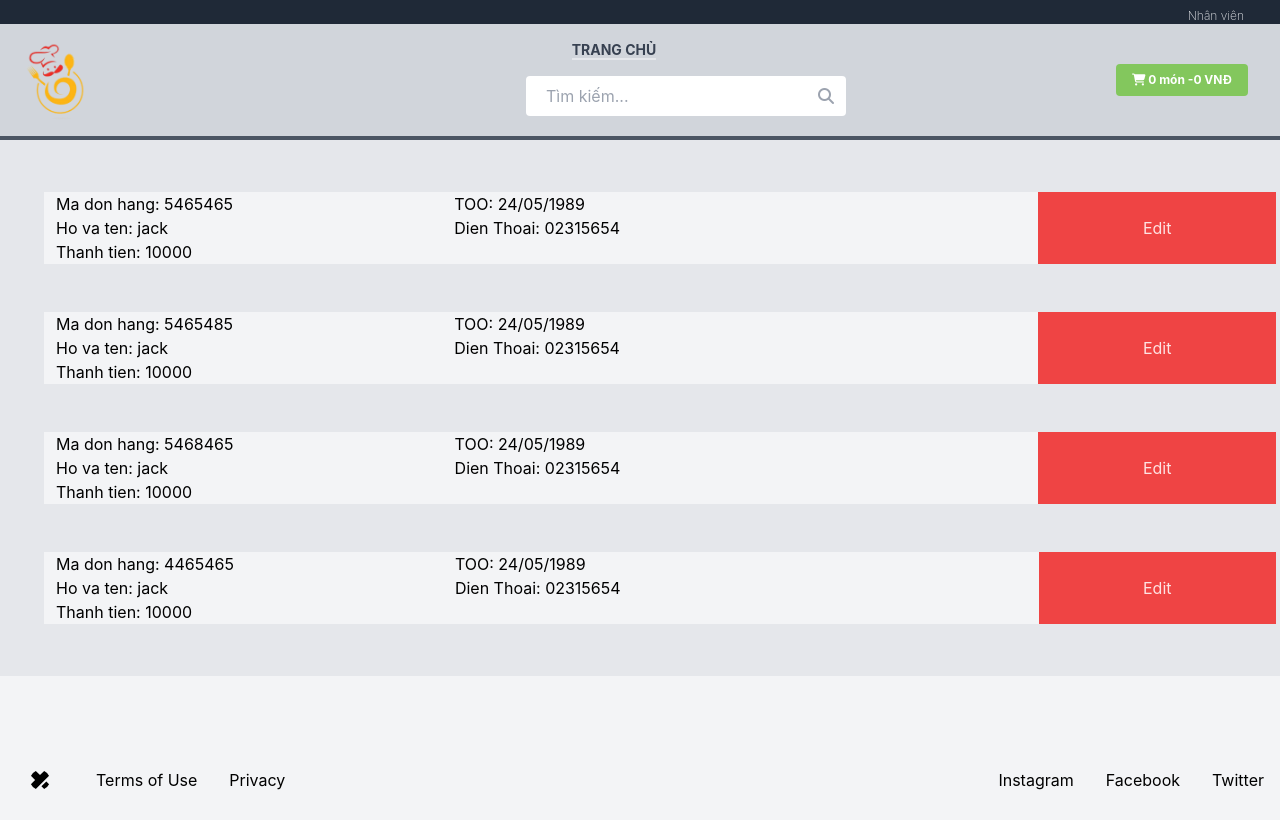
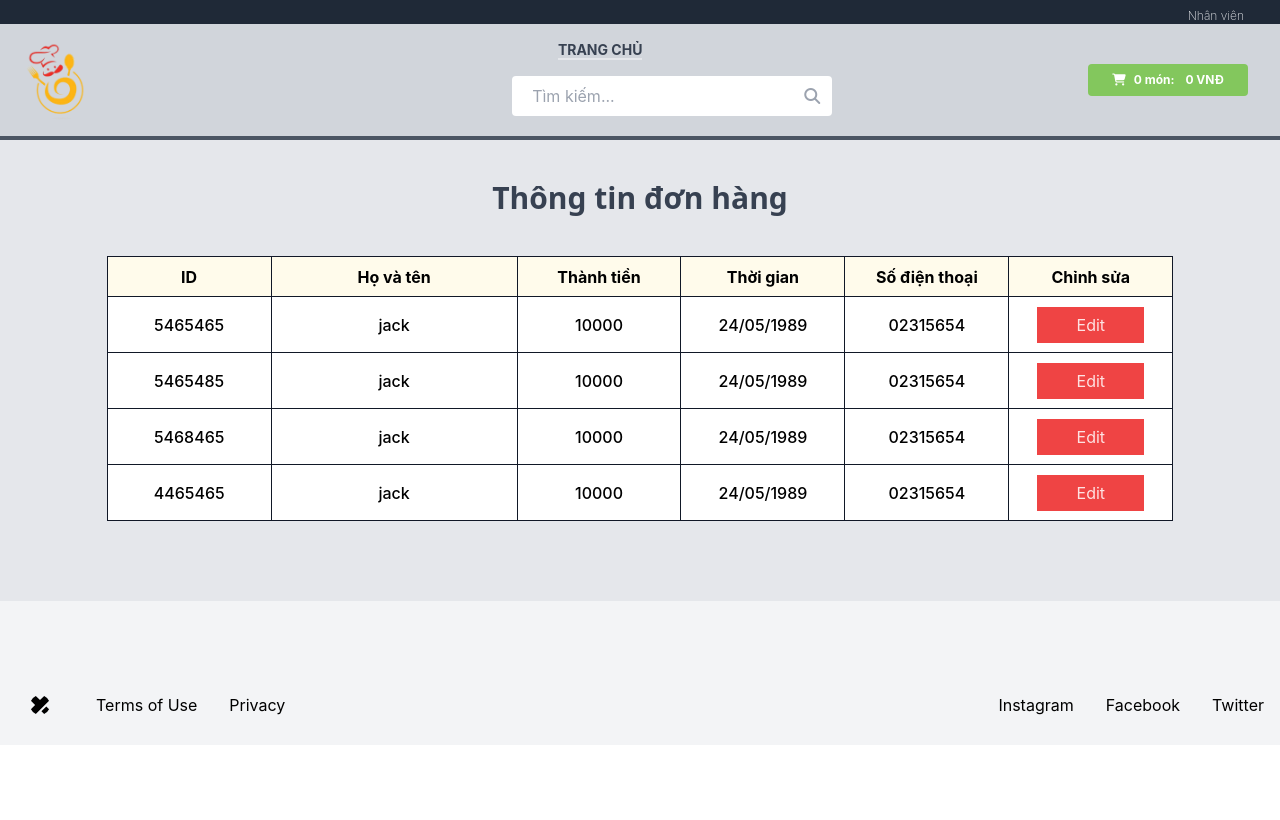
Before and after one commit to NamLH1310/restaurant-website, a React (Create React App) app: page /check in a window 1280 px wide. Built offline with nearby package versions, Linux system fonts and the light colour scheme.

Commit message:
Fix HomeScreen v6

```diff
--- a/src/Components/CheckOrder.js
+++ b/src/Components/CheckOrder.js
@@ -13,8 +13,8 @@ function CheckOrder(props) {
 		List = newOrdersList;
 	   }
 	return (
-		<React.Fragment>
-			<div className="container mx-auto py-5" >
+    <React.Fragment>
+      {/* <div className="container mx-auto py-5" >
 				<div className="grid grid-cols-1 my-2 mx-auto" >
 					{	List.map(e => {
 						return (
@@ -24,9 +24,43 @@ function CheckOrder(props) {
 					}
 				</div>
 
-			</div>
-		</React.Fragment>
-	)
+			</div> */}
+      <div>
+        <h2 className="text-center font-bold text-3xl text-gray-700 font-sans py-10">
+          Thông tin đơn hàng
+        </h2>
+      </div>
+      <table class="border-collapse border-[1px] border-gray-900 table-fixed w-5/6 mx-auto pt-5 mb-20">
+        <thead>
+          <tr>
+            <th class="w-2/12 border-collapse border-[1px] border-gray-900 bg-yellow-50 h-10">
+              ID
+            </th>
+            <th class="w-3/12 border-collapse border-[1px] border-gray-900 bg-yellow-50 h-10">
+              Họ và tên
+            </th>
+            <th class="w-2/12 border-collapse border-[1px] border-gray-900 bg-yellow-50 h-10">
+              Thành tiền
+            </th>
+            <th class="w-2/12 border-collapse border-[1px] border-gray-900 bg-yellow-50 h-10">
+              Thời gian
+            </th>
+            <th class="w-2/12 border-collapse border-[1px] border-gray-900 bg-yellow-50 h-10">
+              Số điện thoại
+            </th>
+            <th class="w-2/12 border-collapse border-[1px] border-gray-900 bg-yellow-50 h-10">
+              Chỉnh sửa
+            </th>
+          </tr>
+        </thead>
+        <tbody className="">
+          {List.map((e) => {
+            return <Order value={e} key={e.id} />;
+          })}
+        </tbody>
+      </table>
+    </React.Fragment>
+  );
 
 }
 
--- a/src/Components/FoodDisplay.js
+++ b/src/Components/FoodDisplay.js
@@ -30,6 +30,7 @@ function FoodDisplay(food) {
       <i
         className="absolute bottom-0 right-0 mr-1 mb-1 fas fa-cart-plus"
         style={{ color: "var(--button-cart" }}
+
         onClick={() => { expandModal(food.value, setProductModalOpen, setSelectedData, setQuantity) }}
       ></i>
     </div>
--- a/src/Components/NavBar.js
+++ b/src/Components/NavBar.js
@@ -5,25 +5,34 @@ import { Link } from "react-router-dom";
 import { ContextList } from "../Context";
 import DropDown from "./Dropdown";
 export default function NavigationBar(props) {
-    const total = useContext(ContextList).totalPrice
-    const Cart = useContext(ContextList).Cart;
-    const User = useContext(ContextList).User;
+  const { cartItems, User, totalPrice, setCartModalOpen } =useContext(ContextList);
   const inputEl = useRef("");
-    const getSearchTerm = () => {
+  function getSearchTerm() {
         props.searchKeyWord(inputEl.current.value);
     }
   return (
     <div className="w-full flex flex-col h-34">
       <div className="w-full h-6 bg-gray-800">
         <ul className="text-xs text-gray-200">
-                    <li className=" float-right font-extralight pb-2 pr-9 pt-2"><Link to="./sign-in">Nhân viên</Link></li>
+          <li className=" float-right font-extralight pb-2 pr-9 pt-2">
+            <Link to="./sign-in">Nhân viên</Link>
+          </li>
         </ul>
       </div>
       <div className="w-full h-28 bg-gray-300 text-black flex flex-row md:flex-row">
         <img className="object-contain h-28" alt="logo" src={logo} />
         <div className="flex flex-grow flex-col h-28 pt-4 space-y-4 items-center">
           <div className="text-sm font-bold text-gray-700 space-x-8">
-                        <Link to="/" className="border-b-2 hover:border-black duration-1000" onClick={() => { props.setFoodSwitch(1); props.onChangeCategory("") }}>TRANG CHỦ</Link>
+            <Link
+              to="/"
+              className="border-b-2 hover:border-black duration-1000"
+              onClick={() => {
+                props.setFoodSwitch(1);
+                props.onChangeCategory("");
+              }}
+            >
+              TRANG CHỦ
+            </Link>
             {/* <Link to="/" className="hidden md:inline border-b-2 hover:border-black duration-1000">KHUYẾN MÃI</Link> */}
             {/* // const total = useContext(ContextList).totalPrice
   const { cartItems, User, totalPrice, setCartModalOpen,logOut } = useContext(ContextList);
@@ -47,38 +56,52 @@ export default function NavigationBar(props) {
               <Link to="/" className="hidden md:inline border-b-2 hover:border-black duration-1000">TIN TỨC</Link>
               <Link to="/" className="hidden md:inline border-b-2 hover:border-black duration-1000">GIỚI THIỆU</Link> */}
           </div>
-                    {props.showSearchBar ?
+          {props.showSearchBar ? (
             <div className="container flex justify-center px-4 sm:px-6 lg:px-8 md:ml-40 ml-4 sm:ml-8">
-                            <div className="relative"> <input type="text" className="h-10 sm:w-80 w-40 pr-8 pl-5 rounded z-0 focus:shadow focus:outline-none" placeholder="Tìm kiếm..." value={props.term} onChange={getSearchTerm} ref={inputEl} />
+              <div className="relative">
+                {" "}
+                <input
+                  type="text"
+                  className="h-10 sm:w-80 w-40 pr-8 pl-5 rounded z-0 focus:shadow focus:outline-none"
+                  placeholder="Tìm kiếm..."
+                  value={props.term}
+                  onChange={getSearchTerm}
+                  ref={inputEl}
+                />
                 <div className="absolute top-2 right-3">
                   <i className="fa fa-search text-gray-400 z-20 hover:text-gray-500"></i>
                 </div>
               </div>
               <div className="ml-4 pt-2">
-                                {props.showDropDown ?
-                                    <DropDown className="z-10 relative"
+                {props.showDropDown ? (
+                  <DropDown
+                    className="z-10 relative"
                     foodSwitch={props.foodSwitch}
                     setFoodSwitch={props.setFoodSwitch}
                     currentCategory={props.currentCategory}
-                                        onChangeCategory={(cat) => { props.onChangeCategory(cat) }}>
-                                    </DropDown>
-                                    : null}
+                    onChangeCategory={(cat) => {
+                      props.onChangeCategory(cat);
+                    }}
+                  ></DropDown>
+                ) : null}
               </div>
             </div>
-                        : null}
-
+          ) : null}
         </div>
         <div className="flex-shrink h-28 pr-8 pt-10">
-                    <button style={{ display: (User === "") ? "block" : "none" }} className="relative bg-primarycolor hover:bg-primarybold text-white text-xs font-bold py-2 px-4 rounded">
-                        <i className="fas fa-shopping-cart text-xs" />
-                        <div className="hidden md:inline"> {Cart.length} món -
-                            {
-                                Cart.reduce((total, food) => { return total + food.price * food.quantity }, 0)} VNĐ</div>
+          <button
+            className={`${User === "" ? "block" : "none"} cart-btn`}
+            onClick={() => setCartModalOpen(true)}
+          >
+            <i className="fas fa-shopping-cart text-xs px-2" />
+            <div className="hidden sm:inline">
+              {cartItems.length} món:{" "}
+              <span className="px-2">{totalPrice} VNĐ</span>
+            </div>
           </button>
         </div>
       </div>
       <div className="w-full h-1 bg-gray-600"></div>
     </div>
-    )
-
+  );
 }
--- a/src/Components/oDisplay.js
+++ b/src/Components/oDisplay.js
@@ -5,22 +5,49 @@ import { ContextList } from '../Context'
 function Order(emp) {
 	const List = useContext(ContextList)
 	return (
-		<div className="container my-5 box-border max-w-full min-w-full px-5 mx-5 "  >
-			<div className="grid grid-rows-3 grid-flow-col mx-auto border-4 border-solid bg-gray-100">
-				<div className="row-span-3 px-3">
-					<div>Ma don hang: {emp.value.id}</div>
-					<div>Ho va ten: {emp.value.name}</div>
-					<div>Thanh tien: {emp.value.cost}
-					</div>
-				</div>
-				<div className="col-span-2">TOO: { emp.value.time}</div>
-				<div className="col-span-2">Dien Thoai: {emp.value.pNumber}</div>
-				<div className="row-span-3 "><button
-					className='min-h-full min-w-full h-10  text-red-100 transition-colors duration-150 bg-red-500  focus:shadow-outline hover:bg-red-800'
-					onClick={() => { return List.openModal(3, emp.value.id) }}>Edit</button></div>
-			</div>
+    // <div className="container my-5 box-border max-w-full min-w-full px-5 mx-5 "  >
+    // 	<div className="grid grid-rows-3 grid-flow-col mx-auto border-4 border-solid bg-gray-100">
+    // 		<div className="row-span-3 px-3">
+    // 			<div>Ma don hang: {emp.value.id}</div>
+    // 			<div>Ho va ten: {emp.value.name}</div>
+    // 			<div>Thanh tien: {emp.value.cost}
+    // 			</div>
+    // 		</div>
+    // 		<div className="col-span-2">TOO: { emp.value.time}</div>
+    // 		<div className="col-span-2">Dien Thoai: {emp.value.pNumber}</div>
+    // 		<div className="row-span-3 "><button
+    // 			className='min-h-full min-w-full h-10  text-red-100 transition-colors duration-150 bg-red-500  focus:shadow-outline hover:bg-red-800'
+    // 			onClick={() => { return List.openModal(3, emp.value.id) }}>Edit</button></div>
+    // 	</div>
 
-		</div>
-	)
+    // </div>
+    <tr>
+      <td className="border-collapse border border-gray-900 bg-white text-center font-medium">
+        {emp.value.id}
+      </td>
+      <td className="border-collapse border border-gray-900 bg-white text-center font-medium">
+        {emp.value.name}
+      </td>
+      <td className="border-collapse border border-gray-900 bg-white text-center font-medium">
+        {emp.value.cost}
+      </td>
+      <td className="border-collapse border border-gray-900 bg-white text-center font-medium h-14">
+        {emp.value.time}
+      </td>
+      <td className="border-collapse border border-gray-900 bg-white text-center font-medium h-14">
+        {emp.value.pNumber}
+      </td>
+      <td className="border-collapse border border-gray-900 bg-white text-center font-medium">
+        <button
+          className=" h-3/4 w-2/3 py-[6px] text-red-100 transition-colors duration-150 bg-red-500  focus:shadow-outline hover:bg-red-800"
+          onClick={() => {
+            return List.openModal(2, emp.value.id);
+          }}
+        >
+          Edit
+        </button>
+      </td>
+    </tr>
+  );
 }
 export default Order
```
Also changed, not shown: src/Components/Employer.js (+5 -4 lines), src/Components/ModalProduct.js (+14 -9 lines). Lines whose indentation alone changed are shown as unchanged.
